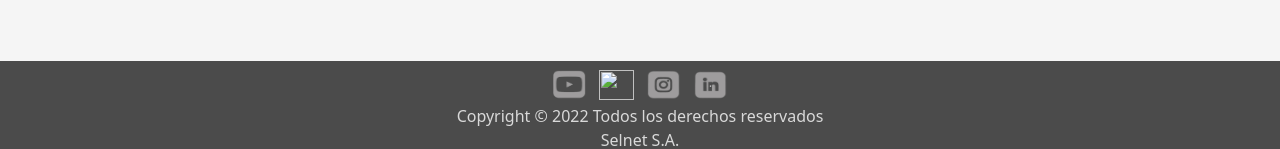
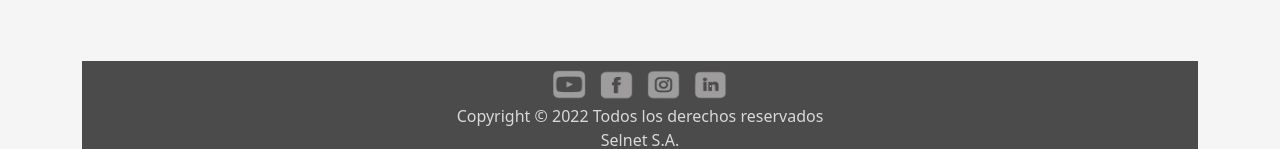
Before and after one commit to carlosd307/selnet, a plain HTML site: page P-IZHSY.html in a window 1280 px wide. Shown: the part 1620-1769 px from the top of the page. Drawn offline with nearby package versions, Linux system fonts and the light colour scheme; the site is published under a folder, as on GitHub Pages, so addresses that start at the root find nothing; a web font is replaced by a local one.

Commit message:
first cam

```diff
--- a/P-IZHSY.html
+++ b/P-IZHSY.html
@@ -134,9 +134,7 @@
                                 <img src="./img/HD video.png" class="img-fluid" alt="">
                                 <img src="./img/IP66.png" class="img-fluid" alt="">
                                 <img src="./img/DeepinView-ANPR-Camera.png" class="img-fluid" alt="" width="113px">
-                         </div>
-                        </div>
-                      </div>
+
 
                       <!----tabla_especificaciones_scroll -->
 
@@ -327,7 +325,7 @@ Admite el reconocimiento de matrículas de motocicletas (solo en escenario de pu
                     <div>
                       <a href="https://www.youtube.com/channel/UCwzLyXemZduL3UTmAw5yn1Q"> <img src="./img/youtubegriss.png" alt="" class="imgredes"></a>
 
-                  <a href="https://es-la.facebook.com/selnetseguridad/"> <img src="/img/faaaace.png" alt="" class="imgredes"></a>
+                  <a href="https://es-la.facebook.com/selnetseguridad/"> <img src="./img/faaaace.png" alt="" class="imgredes"></a>
                       <a href="https://www.instagram.com/accounts/login/?next=/selnetseguridad/"> <img src="./img/ig grisss.png" alt="" class="imgredes"></a>
                       <a href="https://www.linkedin.com/company/selnet-s.a./mycompany/"> <img src="./img/linke griss.png" alt="" class="imgredes"></a>
                     </div>
```
